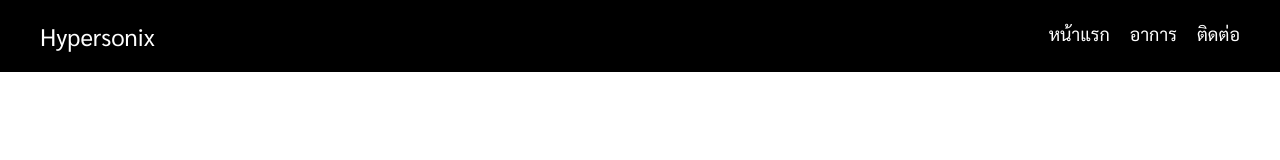
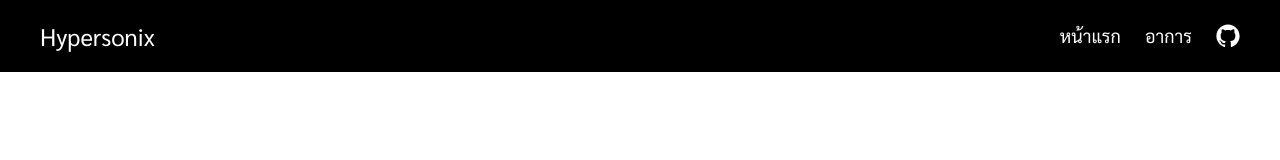
Before and after one commit to bnsx/covid-report, a Next.js app: page /symptom in a window 1280 px wide. Shown: the top 160 px of the page. Built offline with nearby package versions, Linux system fonts and the light colour scheme.

Commit message:
removed contact page and make link to github profile.

```diff
--- a/app/contact/page.tsx
+++ /dev/null
@@ -1,20 +0,0 @@
-import Link from "next/link";
-
-export default function Page() {
-  return (
-    <div className="space-y-5">
-      <h1 className="text-4xl font-bold">ติดต่อเรา</h1>
-      <div>
-        <div className="text-lg">
-          Website /{" "}
-          <Link
-            href={"https://ceo.hypersonix.net"}
-            className="text-muted-foreground hover:text-blue-500"
-          >
-            Hypersonix.net
-          </Link>
-        </div>
-      </div>
-    </div>
-  );
-}
--- a/components/Navbar/index.tsx
+++ b/components/Navbar/index.tsx
@@ -1,10 +1,15 @@
 "use client";
+import { GitHubLogoIcon } from "@radix-ui/react-icons";
 import Link from "next/link";
 
 const data = [
   { label: "หน้าแรก", url: "/" },
   { label: "อาการ", url: "/symptom" },
-  { label: "ติดต่อ", url: "/contact" },
+  {
+    label: "github",
+    url: "https://github.com/bnsx",
+    icon: <GitHubLogoIcon className="w-6 h-6" />,
+  },
 ];
 export default function Navbar() {
   return (
@@ -15,14 +20,15 @@ export default function Navbar() {
       >
         Hypersonix
       </Link>
-      <div className="xl:block hidden">
+      <div className="xl:flex items-center gap-6 hidden">
         {data.map((v) => (
           <Link
             key={v.url}
             href={v.url}
-            className="text-lg hover:text-muted-foreground text-white duration-300 pl-5"
+            target="_blank"
+            className="text-lg hover:text-muted-foreground text-white duration-300"
           >
-            {v.label}
+            {v.icon ? v.icon : v.label}
           </Link>
         ))}
       </div>
```
